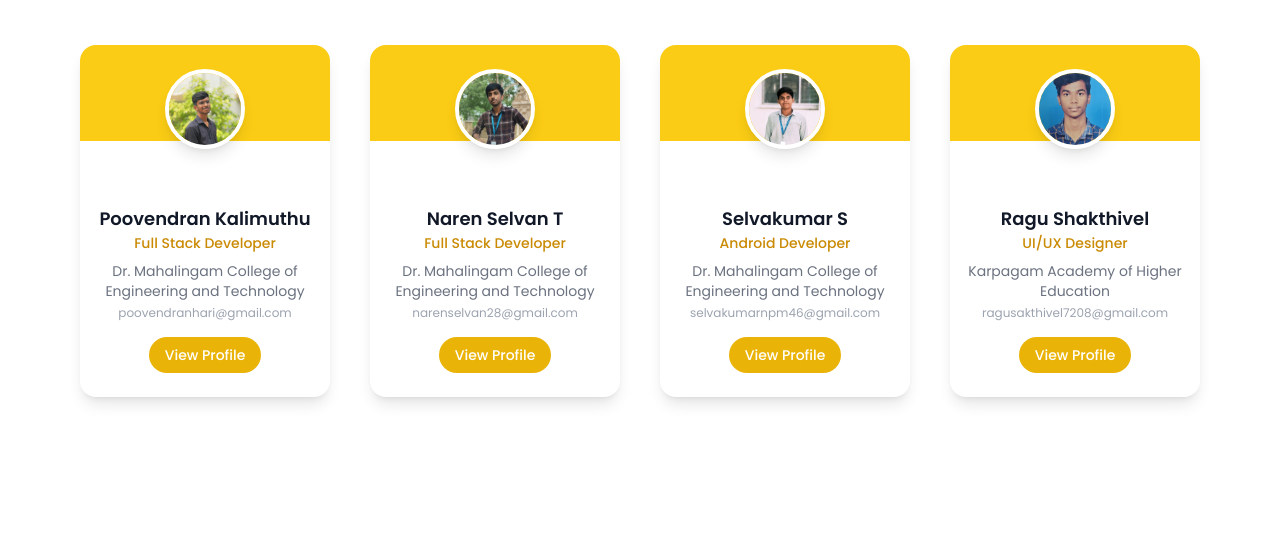
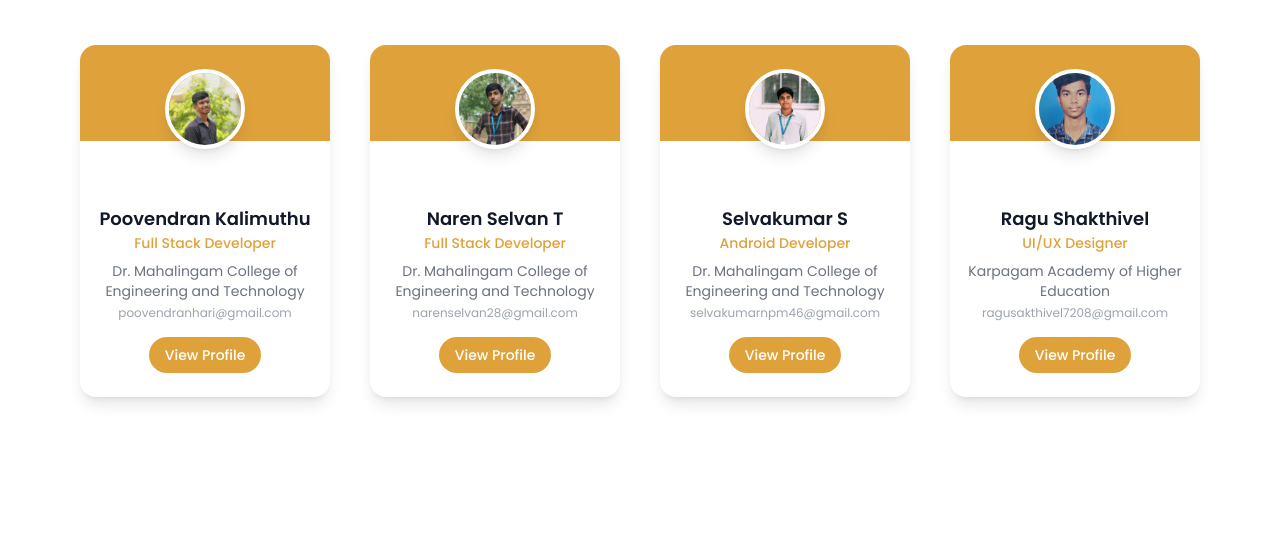
Before and after one commit to websyra/Websyra, a website: page waw.html in a window 1280 px wide. Shown: the part 255-800 px from the top of the page. Drawn offline with nearby package versions, Linux system fonts and the light colour scheme; a web font is replaced by a local one.

Commit message:
Color inwav

```diff
--- a/waw.html
+++ b/waw.html
@@ -16,6 +16,14 @@
     <link rel="preconnect" href="https://fonts.googleapis.com">
     <link rel="preconnect" href="https://fonts.gstatic.com" crossorigin>
     <link href="https://fonts.googleapis.com/css2?family=Gabarito:wght@400..900&family=Kanit:ital,wght@0,100;0,200;0,300;0,400;0,500;0,600;0,700;0,800;0,900;1,100;1,200;1,300;1,400;1,500;1,600;1,700;1,800;1,900&family=PT+Sans:ital,wght@0,400;0,700;1,400;1,700&family=Poppins:ital,wght@0,100;0,200;0,300;0,400;0,500;0,600;0,700;0,800;0,900;1,100;1,200;1,300;1,400;1,500;1,600;1,700;1,800;1,900&display=swap" rel="stylesheet">
+<style>
+    .bg-new{
+        background-color: #DFA23B;
+    }
+    .col-new{
+        color: #DFA23B;
+    }
+</style>
 </head>
 
 <body class="">
@@ -47,12 +55,12 @@
             <nav
                 class="absolute right-0 top-12 w-48 bg-white border rounded-lg shadow-lg opacity-0 peer-checked:opacity-100 peer-checked:translate-y-0 translate-y-4 transition-all duration-300 ease-in-out z-10">
                 <ul class="flex flex-col text-left p-4 space-y-2 text-sm text-gray-800">
-                    <li><a href="index.html" class="hover:text-yellow-600 transition">Home</a></li>
+                    <li><a href="index.html" class="hover:col-new transition">Home</a></li>
 
-                    <li><a href="contact.html" class="hover:text-yellow-600 transition">Contact Us</a></li>
-                    <li><a href="ourproj.html" class="hover:text-yellow-600 transition">Our Projects</a></li>
-                    <li><a href="waw.html" class="hover:text-yellow-600 transition">Who Are We?</a></li>
-                    <li><a href="login.html" class="hover:text-yellow-600 transition">Login</a></li>
+                    <li><a href="contact.html" class="hover:col-new transition">Contact Us</a></li>
+                    <li><a href="ourproj.html" class="hover:col-new transition">Our Projects</a></li>
+                    <li><a href="waw.html" class="hover:col-new transition">Who Are We?</a></li>
+                    <li><a href="login.html" class="hover:col-new transition">Login</a></li>
                 </ul>
             </nav>
         </div>
@@ -64,15 +72,15 @@
 
             <li
                 >
-                <a href="contact.html" class="hover:text-yellow-600 hecked:text-yellow-600">Contact Us</a>
+                <a href="contact.html" class="hover:col-new hecked:col-new">Contact Us</a>
             </li>
             <li
                >
-                <a href="ourproj.html" class="hover:text-yellow-600 hecked:text-yellow-600">Our Projects</a>
+                <a href="ourproj.html" class="hover:col-new hecked:col-new">Our Projects</a>
             </li>
             <li
                 >
-                <a href="waw.html" class="hover:text-yellow-600 hecked:text-yellow-600">Who Are We?</a>
+                <a href="waw.html" class="hover:col-new hecked:col-new">Who Are We?</a>
             </li>
             <a href="login.html">
                 <li>
@@ -115,18 +123,18 @@
 
               <!-- Poovendran -->
               <div class="bg-white rounded-2xl shadow-lg overflow-hidden">
-                <div class="bg-yellow-400 h-24 relative">
+                <div class="bg-new h-24 relative">
                   <img src="./person/poovendran.jpeg"
                        class="w-20 h-20 rounded-full border-4 border-white absolute left-1/2 transform -translate-x-1/2 top-6 object-cover shadow-lg"
                        alt="Poovendran Kalimuthu">
                 </div>
                 <div class="pt-16 pb-6 px-4 text-center">
                   <h3 class="text-lg font-semibold text-gray-900">Poovendran Kalimuthu</h3>
-                  <p class="text-sm text-yellow-600 font-medium">Full Stack Developer</p>
+                  <p class="text-sm col-new font-medium">Full Stack Developer</p>
                   <p class="text-sm text-gray-500 mt-2">Dr. Mahalingam College of Engineering and Technology</p>
                   <a href="mailto:poovendranhari@gmail.com" class="text-xs text-gray-400 block mt-1">poovendranhari@gmail.com</a>
                   <a href="https://www.linkedin.com/in/poovendrankalimuthu"
-                     class="inline-block mt-4 px-4 py-2 bg-yellow-500 text-white text-sm font-medium rounded-full hover:bg-yellow-600 transition">
+                     class="inline-block mt-4 px-4 py-2 bg-new text-white text-sm font-medium rounded-full hover:bg-yellow-600 transition">
                     View Profile
                   </a>
                 </div>
@@ -134,18 +142,18 @@
 
               <!-- Naren -->
               <div class="bg-white rounded-2xl shadow-lg overflow-hidden">
-                <div class="bg-yellow-400 h-24 relative">
+                <div class="bg-new h-24 relative">
                   <img src="./person/naren.jpeg"
                        class="w-20 h-20 rounded-full border-4 border-white absolute left-1/2 transform -translate-x-1/2 top-6 object-cover shadow-lg"
                        alt="Naren Selvan T">
                 </div>
                 <div class="pt-16 pb-6 px-4 text-center">
                   <h3 class="text-lg font-semibold text-gray-900">Naren Selvan T</h3>
-                  <p class="text-sm text-yellow-600 font-medium">Full Stack Developer</p>
+                  <p class="text-sm col-new font-medium">Full Stack Developer</p>
                   <p class="text-sm text-gray-500 mt-2">Dr. Mahalingam College of Engineering and Technology</p>
                   <a href="mailto:narenselvan28@gmail.com" class="text-xs text-gray-400 block mt-1">narenselvan28@gmail.com</a>
                   <a href="https://www.linkedin.com/in/naren-selvan-3a3918327"
-                     class="inline-block mt-4 px-4 py-2 bg-yellow-500 text-white text-sm font-medium rounded-full hover:bg-yellow-600 transition">
+                     class="inline-block mt-4 px-4 py-2 bg-new text-white text-sm font-medium rounded-full hover:bg-yellow-600 transition">
                     View Profile
                   </a>
                 </div>
@@ -153,18 +161,18 @@
 
               <!-- Selvakumar -->
               <div class="bg-white rounded-2xl shadow-lg overflow-hidden">
-                <div class="bg-yellow-400 h-24 relative">
+                <div class="bg-new h-24 relative">
                   <img src="./person/selva.jpeg"
                        class="w-20 h-20 rounded-full border-4 border-white absolute left-1/2 transform -translate-x-1/2 top-6 object-cover shadow-lg"
                        alt="Selvakumar S">
                 </div>
                 <div class="pt-16 pb-6 px-4 text-center">
                   <h3 class="text-lg font-semibold text-gray-900">Selvakumar S</h3>
-                  <p class="text-sm text-yellow-600 font-medium">Android Developer</p>
+                  <p class="text-sm col-new font-medium">Android Developer</p>
                   <p class="text-sm text-gray-500 mt-2">Dr. Mahalingam College of Engineering and Technology</p>
                   <a href="mailto:selvakumarnpm46@gmail.com" class="text-xs text-gray-400 block mt-1">selvakumarnpm46@gmail.com</a>
                   <a href="https://www.linkedin.com/in/selvakumar-s-931141328"
-                     class="inline-block mt-4 px-4 py-2 bg-yellow-500 text-white text-sm font-medium rounded-full hover:bg-yellow-600 transition">
+                     class="inline-block mt-4 px-4 py-2 bg-new text-white text-sm font-medium rounded-full hover:bg-yellow-600 transition">
                     View Profile
                   </a>
                 </div>
@@ -172,18 +180,18 @@
 
               <!-- Ragu -->
               <div class="bg-white rounded-2xl shadow-lg overflow-hidden">
-                <div class="bg-yellow-400 h-24 relative">
+                <div class="bg-new h-24 relative">
                   <img src="./person/ragu.jpg"
                        class="w-20 h-20 rounded-full border-4 border-white absolute left-1/2 transform -translate-x-1/2 top-6 object-cover shadow-lg"
                        alt="Ragu Shakthivel">
                 </div>
                 <div class="pt-16 pb-6 px-4 text-center">
                   <h3 class="text-lg font-semibold text-gray-900">Ragu Shakthivel</h3>
-                  <p class="text-sm text-yellow-600 font-medium">UI/UX Designer</p>
+                  <p class="text-sm col-new font-medium">UI/UX Designer</p>
                   <p class="text-sm text-gray-500 mt-2">Karpagam Academy of Higher Education</p>
                   <a href="mailto:ragusakthivel7208@gmail.com" class="text-xs text-gray-400 block mt-1">ragusakthivel7208@gmail.com</a>
                   <a href="https://www.linkedin.com/in/ragu-ragu-7b6a8135b"
-                     class="inline-block mt-4 px-4 py-2 bg-yellow-500 text-white text-sm font-medium rounded-full hover:bg-yellow-600 transition">
+                     class="inline-block mt-4 px-4 py-2 bg-new text-white text-sm font-medium rounded-full hover:bg-yellow-600 transition">
                     View Profile
                   </a>
                 </div>
```
Also changed, not shown: clientpolicy.html (+9 -9 lines).
